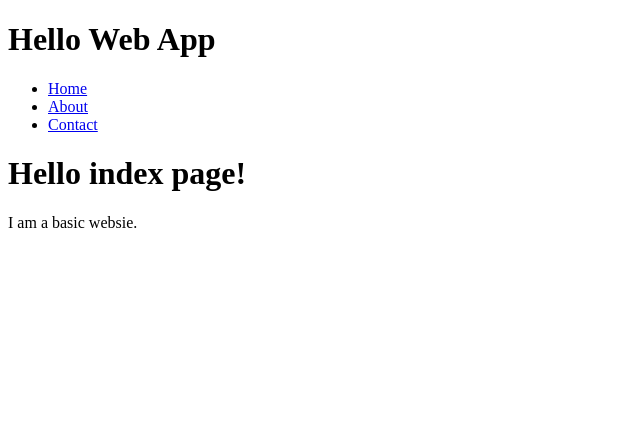
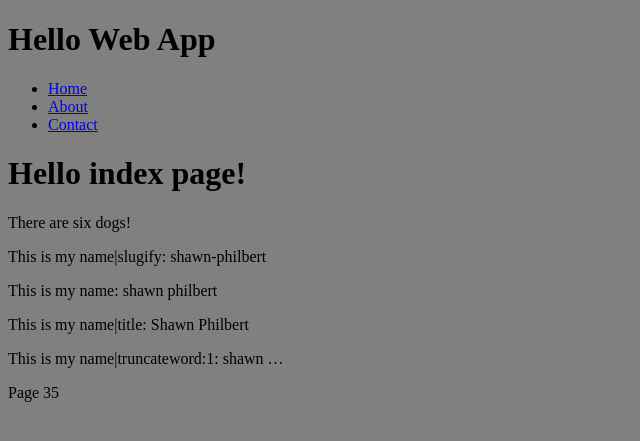
Before and after one commit to shawnp/hello, a Django app: page / in a window 1280 px wide. Shown: the top 441 px of the page, without its empty margins (0-640 px from the left). Run offline with Django 3.2, Linux system fonts and the light colour scheme.

Commit message:
added filters

```diff
--- a/collection/static/css/style.css
+++ b/collection/static/css/style.css
@@ -1,5 +1,5 @@
 body {
-	background-color: ;
+	background-color: grey;
 }
 
 p {
--- a/collection/templates/index.html
+++ b/collection/templates/index.html
@@ -1,6 +1,14 @@
 {% extends 'layouts/base.html'%}
+{% load humanize %}
 {% block title %} HomePage - {{ block.super}} {% endblock %}
 {% block content %}
 	<h1> Hello index page! </h1>
-	<p> I am a basic websie.</p>
-{% endblock %}
+	<p>There are {{number|apnumber}} dogs!</p>
+	<p> This is my name|slugify: {{ thing|slugify }}</p>
+	<p> This is my name: {{ thing }}</p>
+	<p> This is my name|title: {{ thing|title }}</p>
+	<p> This is my name|truncateword:1: {{ thing|truncatewords:1 }}</p>
+	<p>Page 35</p>
+
+
+{% endblock content %}
--- a/collection/templates/layouts/base.html
+++ b/collection/templates/layouts/base.html
@@ -1,4 +1,5 @@
 {% load staticfiles %}
+{% load humanize %}
 <!doctypehtml>
 <html>
 <head>
--- a/collection/views.py
+++ b/collection/views.py
@@ -1,6 +1,19 @@
 from django.shortcuts import render
 
 # Create your views here.
+# def index(request):
+# 	#defining a variable
+# 	number = 9
+# 	thing = "Thing name"
+# 	#this is our new def def view
+# 	return render(request, 'index.html', {'number':number,})
+
 def index(request):
-	#this is our new def def view
-	return render(request, 'index.html')
+	number = 6
+	# Dont forget the quotes because its a string,
+	# Not an interger
+	thing = "shawn philbert"
+	return render(request, 'index.html',{'number':number,
+		#Donot forget to pass it in tand the last comma
+		'thing':thing,
+	})
--- a/hellowebapp/settings.py
+++ b/hellowebapp/settings.py
@@ -31,6 +31,7 @@
 # Application definition
 
 INSTALLED_APPS = [
+
     'debug_toolbar',
     'collection',
     'django.contrib.admin',
@@ -39,6 +40,7 @@
     'django.contrib.sessions',
     'django.contrib.messages',
     'django.contrib.staticfiles',
+    'django.contrib.humanize',
 ]
 
 MIDDLEWARE_CLASSES = [
```
